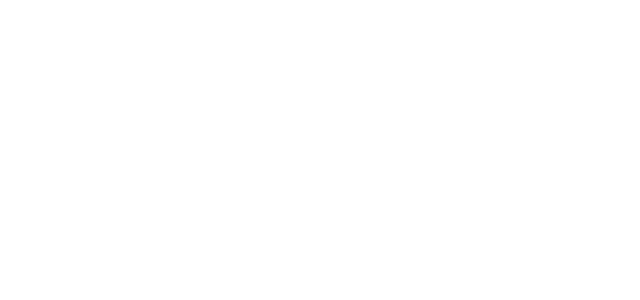
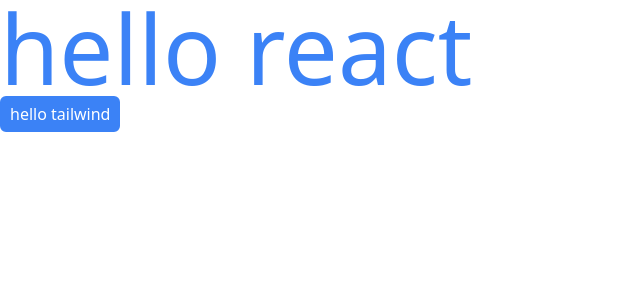
Before and after one commit to pankajkekane/BookMyShow, a React (Create React App) app: page / in a window 1280 px wide. Shown: the top 300 px of the page, without its empty margins (0-640 px from the left). Built offline with nearby package versions, Linux system fonts and the light colour scheme.

Commit message:
starting project

```diff
--- a/src/App.jsx
+++ b/src/App.jsx
@@ -1,7 +1,11 @@
 
 function App() {
   return(
-  <div className="App"></div>
+  <div className="App">
+    <h1 className="text-8xl	hover:text-blue-500">hello react</h1>
+
+    <button className="border-2 border-blue-500 px-2 py-1 rounded-md bg-blue-500 text-white hover:bg-white hover:border-2 hover:text-blue">hello tailwind</button>
+  </div>
   )
 
 }
--- a/src/index.css
+++ b/src/index.css
@@ -1,5 +1,3 @@
-* {
-  margin: 0;
-padding: 0;
-box-sizing: border-box;
-}
+@tailwind base;
+@tailwind components;
+@tailwind utilities;
```
